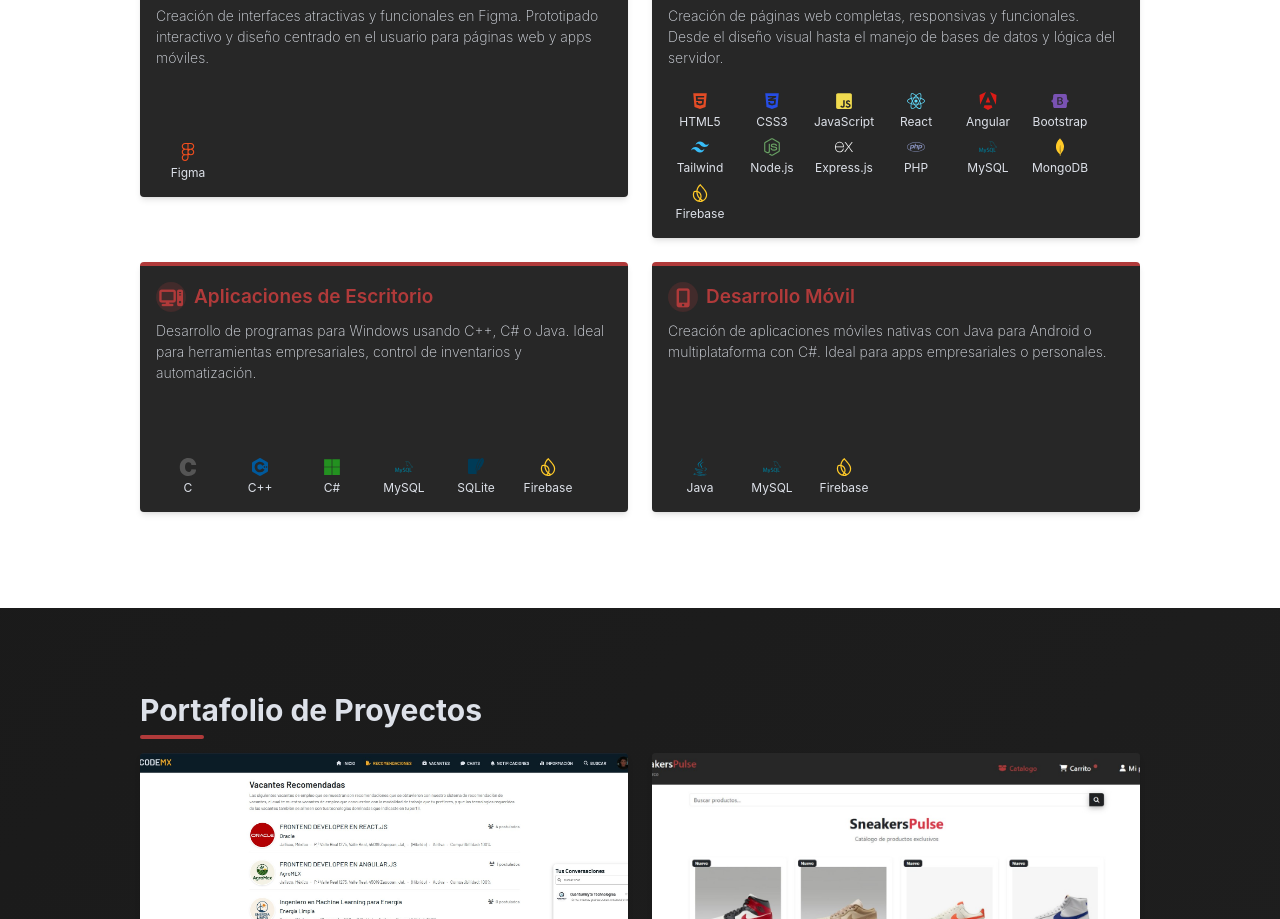
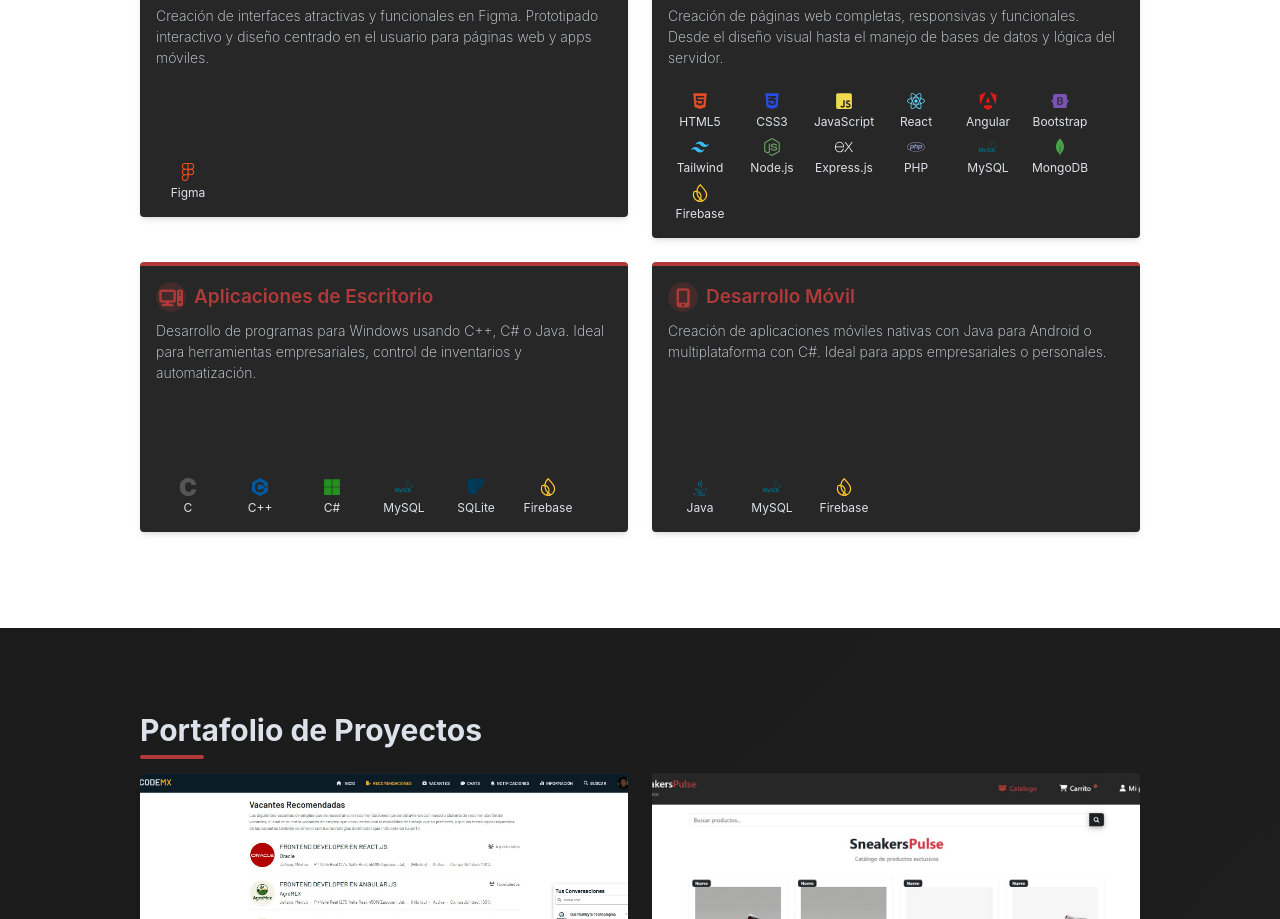
Before and after one commit to chinnnoo06/Portafolio-Personal, a React (Create React App) app in the folder frontend/: page / in a window 1280 px wide. Shown: the part 1640-2559 px from the top of the page. Built offline with nearby package versions, Linux system fonts and the light colour scheme.

Commit message:
Version 1.0.1

```diff
--- a/frontend/src/components/ServicioCard.jsx
+++ b/frontend/src/components/ServicioCard.jsx
@@ -2,7 +2,7 @@ import React from 'react'
 
 export const ServicioCard = ({ titulo, descripcion, icono, tecnologias }) => {
   return (
-    <div className="contenedor-dato bg-[#272727] border-t-4 border-[#b03a3a] shadow-md p-4 rounded flex flex-col min-h-fit lg:h-[250px]">
+    <div className="contenedor-dato bg-[#272727] border-t-4 border-[#b03a3a] shadow-md p-4 rounded flex flex-col min-h-fit lg:h-[270px]">
       <h3 className='font-semibold text-[13px] sm:text-[15px] md:text-[17px] lg:text-[19px] pb-2 text-[#b03a3a] flex items-center gap-2'>
         <span className="icon-bg bg-[#5a1f1f] rounded-full p-2 flex justify-center items-center">
           {icono}
--- a/frontend/src/components/Servicios.jsx
+++ b/frontend/src/components/Servicios.jsx
@@ -42,7 +42,7 @@ export const Servicios = () => {
         { icon: <SiExpress className='text-sm sm:text-base md:text-lg text-white' />, label: 'Express.js' },
         { icon: <FaPhp className='text-sm sm:text-base md:text-lg text-[#8892be]' />, label: 'PHP' },
         { icon: <SiMysql className='text-sm sm:text-base md:text-lg text-[#00758f]' />, label: 'MySQL' },
-        { icon: <SiMongodb className='text-sm sm:text-base md:text-lg text-[#ffca28]' />, label: 'MongoDB' },
+        { icon: <SiMongodb className='text-sm sm:text-base md:text-lg text-[#47A248]' />, label: 'MongoDB' },
         { icon: <SiFirebase className='text-sm sm:text-base md:text-lg text-[#ffca28]' />, label: 'Firebase' }
       ]
     },
```
Also changed, not shown: 11 other files (tests, documents, lock files or other folders).
